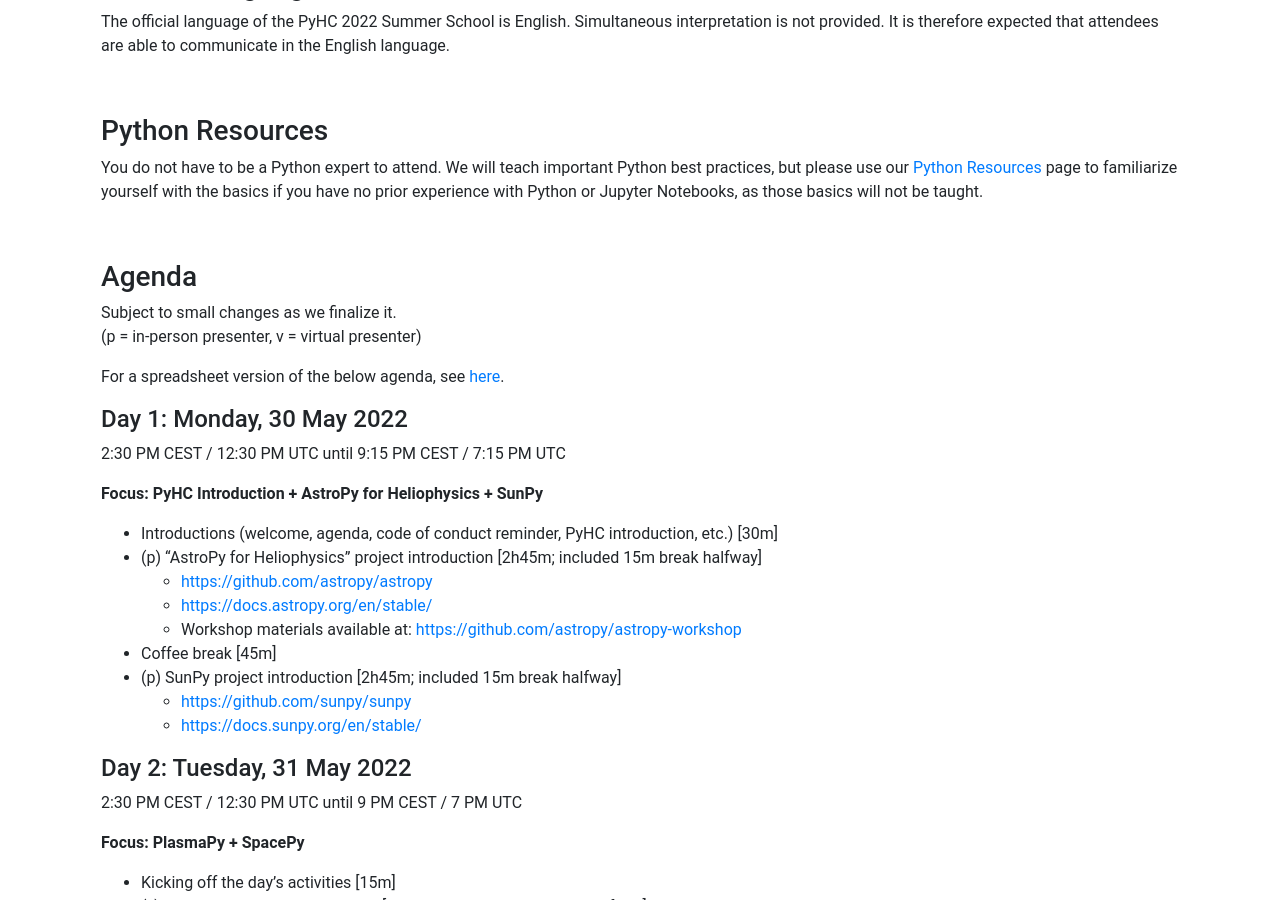
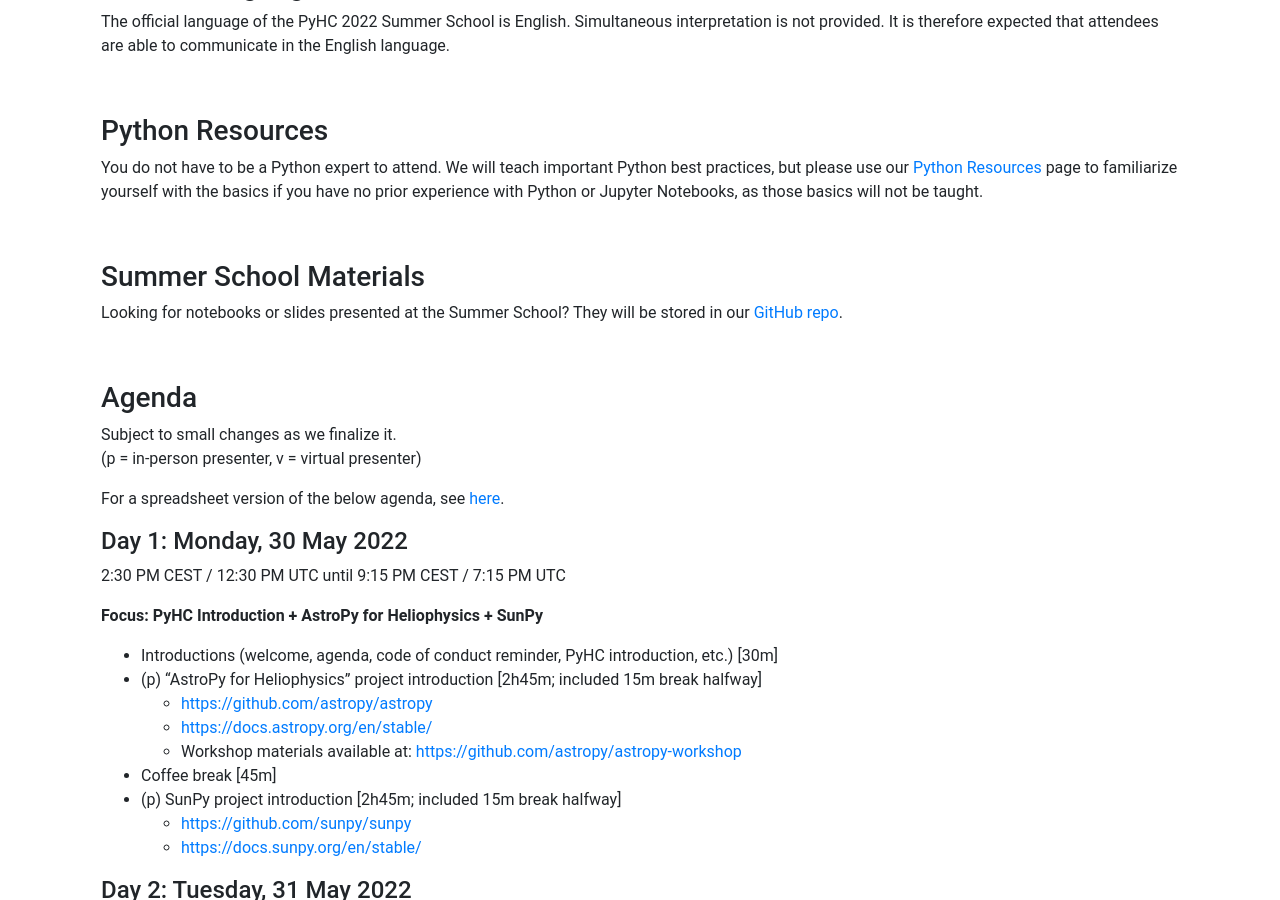
Before and after one commit to heliophysicsPy/heliophysicsPy.github.io, a Jekyll site: the page built from _pages/meetings/summer_school.md, in a window 1280 px wide and 900 px high, scrolled down 1868 px. Built offline with Jekyll 4.4.1, drawn with Linux system fonts in a browser that asks for light colours; nearby versions of some CDN libraries.

Commit message:
Add link to summer school github repo

```diff
--- a/_pages/meetings/summer_school.md
+++ b/_pages/meetings/summer_school.md
@@ -51,6 +51,11 @@
 
 ### Python Resources
 You do not have to be a Python expert to attend. We will teach important Python best practices, but please use our <a href="{{ site.baseurl }}/docs/python_resources/">Python Resources</a> page to familiarize yourself with the basics if you have no prior experience with Python or Jupyter Notebooks, as those basics will not be taught.
+
+<br>
+
+### Summer School Materials
+Looking for notebooks or slides presented at the Summer School? They will be stored in our [GitHub repo](https://github.com/heliophysicsPy/summer-school).
 
 <br>
 
```
